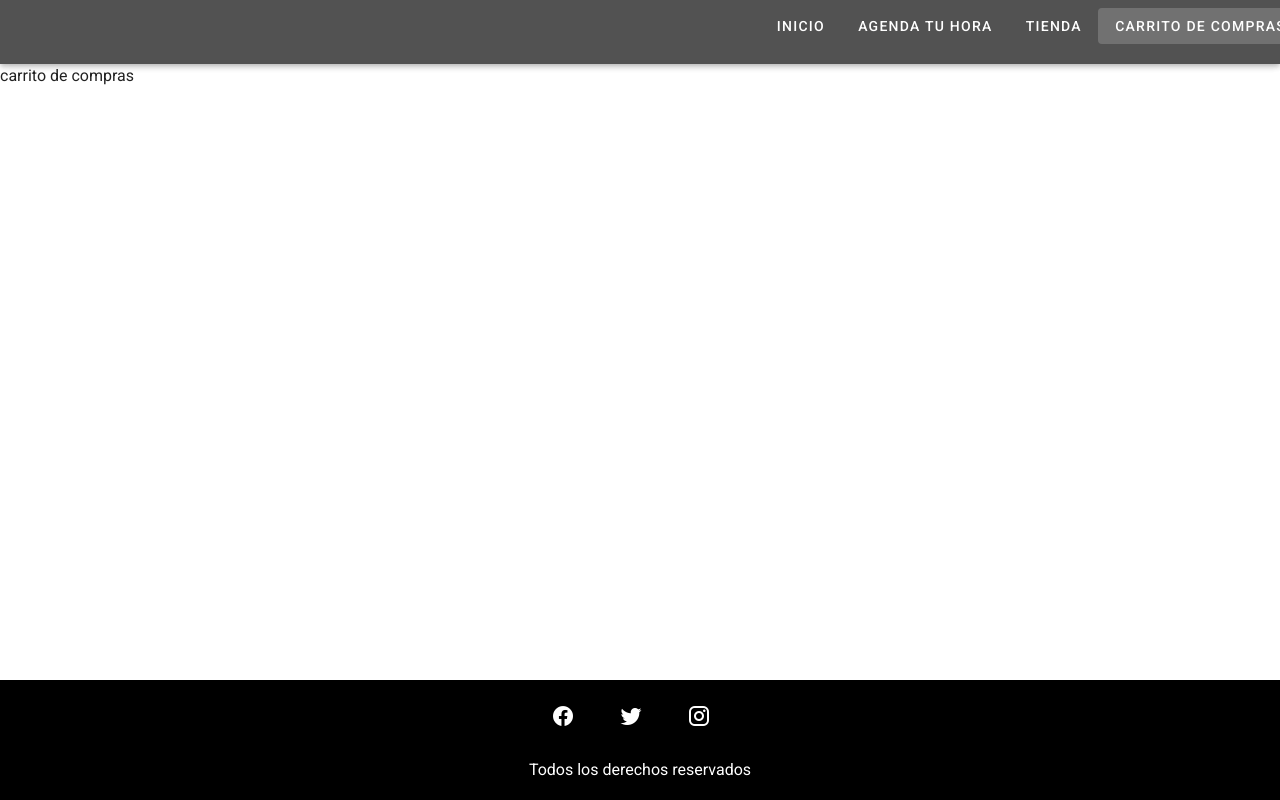
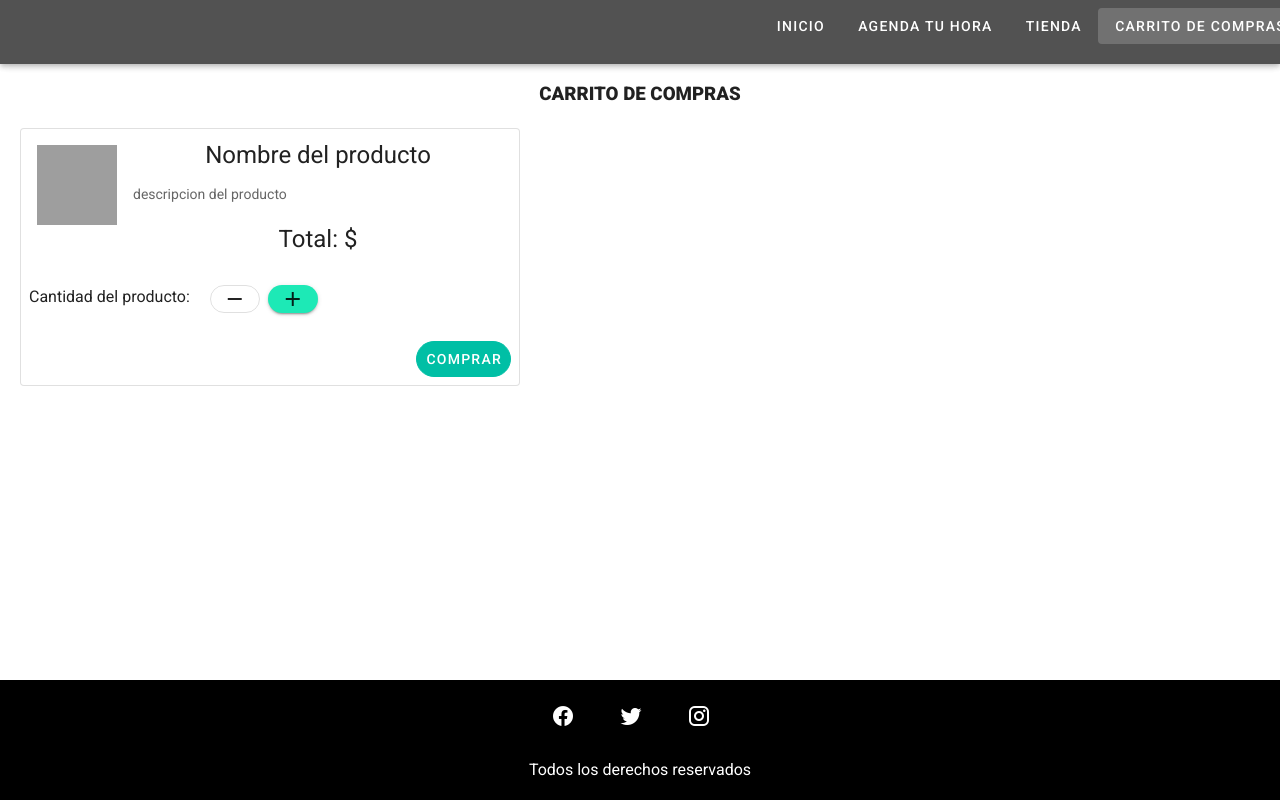
Before and after one commit to LucaBiottiFlores/p-estudios-mint, a Vue app: page /carrito-de-compras in a window 1280 px wide. Built offline with nearby package versions, Linux system fonts and the light colour scheme.

Commit message:
avances carrito de compras

```diff
--- a/src/views/ShopCart.vue
+++ b/src/views/ShopCart.vue
@@ -1,9 +1,47 @@
 <template>
-  <div>carrito de compras</div>
+  <div>
+    <h3 class="text-center mt-4 font-weight-black">CARRITO DE COMPRAS</h3>
+    <template>
+      <v-card class="ms-5 mt-5" max-width="500" outlined>
+        <v-list-item three-line>
+          <v-list-item-avatar tile size="80" color="grey">
+            <v-img></v-img>
+          </v-list-item-avatar>
+          <v-list-item-content class="text-center">
+            <v-list-item-title class="text-h5 mb-4">
+              Nombre del producto
+            </v-list-item-title>
+            <v-list-item-subtitle class="text-start"
+              >descripcion del producto</v-list-item-subtitle
+            >
+            <v-list-item-title class="text-h5 mt-5">Total: $</v-list-item-title>
+          </v-list-item-content>
+        </v-list-item>
+        <v-card-actions class="justify-start">
+          <p class="mt-3">Cantidad del producto:</p>
+          <v-btn small outlined rounded text class="ms-5">
+            <v-icon>mdi-minus</v-icon>
+          </v-btn>
+          <v-btn small rounded class="teal accent-3">
+            <v-icon>mdi-plus</v-icon>
+          </v-btn>
+        </v-card-actions>
+        <v-card-actions class="justify-end">
+          <v-btn class="teal accent-4" dark outlined rounded text
+            >Comprar</v-btn
+          >
+        </v-card-actions>
+      </v-card>
+    </template>
+  </div>
 </template>
 
 <script>
 export default {};
 </script>
 
-<style></style>
+<style>
+.btn_color_mint {
+  color: #95f5bd;
+}
+</style>
```
